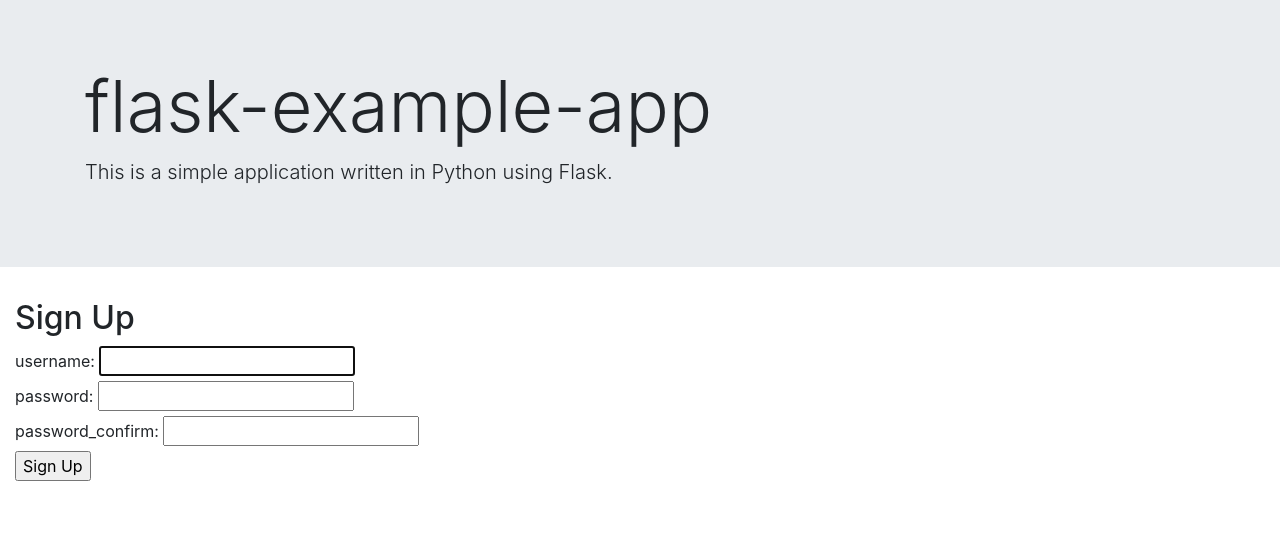
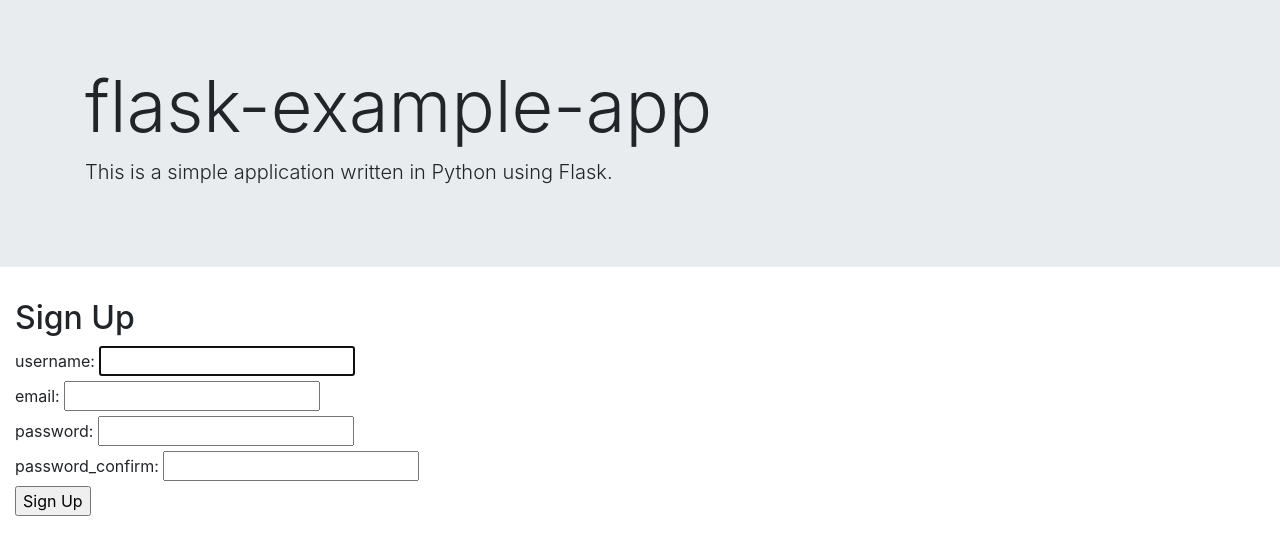
Before and after one commit to petr-korobeinikov/flask-app-example, a Flask app: page /signup in a window 1280 px wide. Shown: the part 257-800 px from the top of the page. Run offline with Flask 2, Linux system fonts and the light colour scheme; parts of the project's set-up code (start-up, migrations or seed data) failed here and were passed over; some libraries are stand-ins or nearby versions.

Commit message:
Add unique field validation example.

```diff
--- a/application/forms.py
+++ b/application/forms.py
@@ -1,10 +1,19 @@
 from flask_wtf import Form
 from wtforms import StringField, PasswordField, HiddenField, TextAreaField
 from wtforms.validators import DataRequired, Length, EqualTo
+from application.models import Person
+from application.util.wtforms_validation import UniqueField
 
 
 class SignUpForm(Form):
-    username = StringField('username', validators=[DataRequired()])
+    username = StringField('username', validators=[
+        DataRequired(),
+        UniqueField(model=Person)
+    ])
+    email = StringField('email', validators=[
+        DataRequired(),
+        UniqueField(model=Person)
+    ])
     password = PasswordField('password', validators=[DataRequired(), Length(min=6)])
     password_confirm = PasswordField('password_confirm', validators=[
         DataRequired(),
--- a/application/templates/signup.j2
+++ b/application/templates/signup.j2
@@ -10,6 +10,15 @@
         {% if form.username.errors %}
             <ul class="errors">
                 {% for error in form.username.errors %}
+                    <li>{{ error }}</li>
+                {% endfor %}
+            </ul>
+        {% endif %}
+
+        <div>{{ form.email.label }}: {{ form.email }}</div>
+        {% if form.email.errors %}
+            <ul class="errors">
+                {% for error in form.email.errors %}
                     <li>{{ error }}</li>
                 {% endfor %}
             </ul>
```
Also changed, not shown: application/util/wtforms_validation.py (added, +12 -0 lines), application/util/__init__.py (added).
